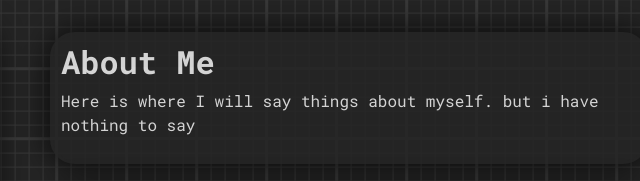
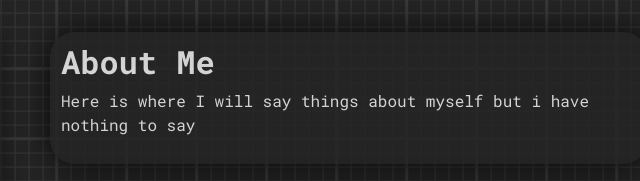
Before and after one commit to BurntParmesan/BurntParmesan.github.io, a plain HTML site: page Index.html in a window 1280 px wide. Shown: the top 181 px of the page, 502-1142 px from the left. Drawn offline with nearby package versions, Linux system fonts and the light colour scheme.

Commit message:
Update Index.html

```diff
--- a/Index.html
+++ b/Index.html
@@ -39,7 +39,7 @@
                             <div class="container d-flex flex-column justify-content-star p-0">
                                 <div class="RightHandEntry p-2 my-2">
                                     <h2 class="TitleText">About Me</h2>
-                                    <p>Here is where I will say things about myself. but i have nothing to say</p>
+                                    <p>Here is where I will say things about myself but i have nothing to say</p>
                                 </div>
                                 <div class="RightHandEntry p-2 my-4">
                                     <h2 class="TitleText">Skills And Experience</h2>
```
